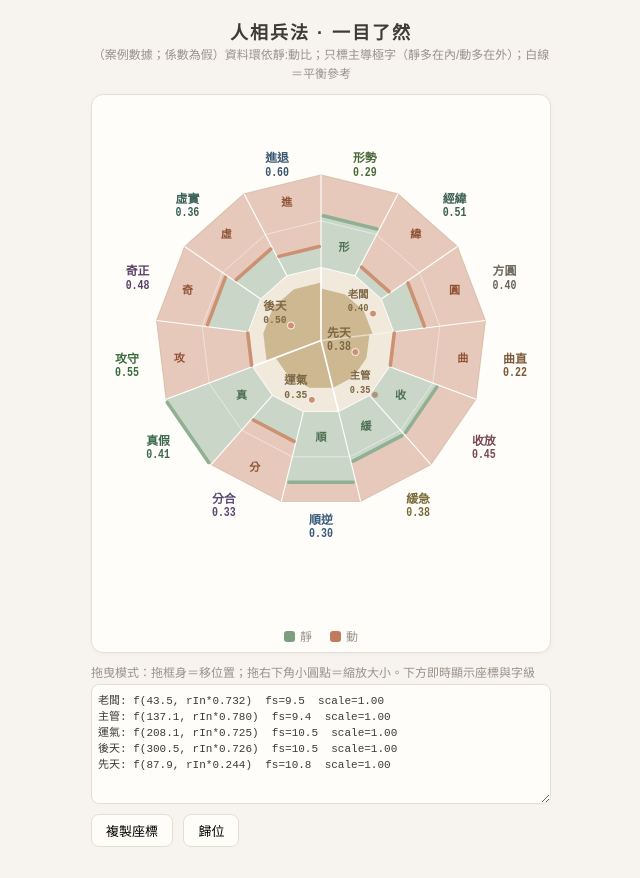
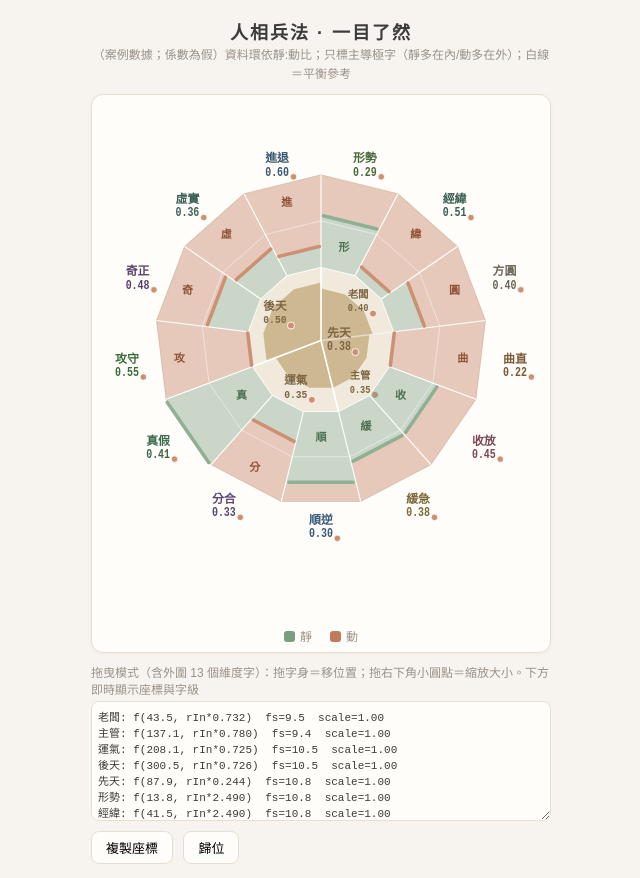
Before and after one commit to tsmik/fengjian, a plain HTML site: page radar_test.html in a window 1280 px wide. Shown: the whole page, without its empty margins (319-959 px from the left). Drawn offline with Linux system fonts and the light colour scheme.

Commit message:
圖說：13 個維度字框也加入可拖曳/縮放
- 維度名+係數包進 .drg group、加 .rsz 縮放手把、push 進 LABELS
- 沿用既有拖曳/縮放/讀數邏輯，維度字一併出現在座標讀數

Co-Authored-By: Claude Opus 4.7 (1M context) <noreply@anthropic.com>

```diff
--- a/radar_test.html
+++ b/radar_test.html
@@ -27,7 +27,7 @@
     <div class="legend"><span><i style="background:var(--static)"></i>靜</span><span><i style="background:var(--active)"></i>動</span></div>
   </div>
   <div style="margin-top:10px">
-    <div style="font-size:12px;color:var(--text3);margin-bottom:4px">拖曳模式：拖框身＝移位置；拖右下角小圓點＝縮放大小。下方即時顯示座標與字級</div>
+    <div style="font-size:12px;color:var(--text3);margin-bottom:4px">拖曳模式（含外圍 13 個維度字）：拖字身＝移位置；拖右下角小圓點＝縮放大小。下方即時顯示座標與字級</div>
     <textarea id="coords" readonly style="width:100%;height:120px;font-family:monospace;font-size:11px;border:1px solid var(--border);border-radius:8px;padding:6px;background:var(--card);color:var(--text)"></textarea>
     <button id="copyBtn" style="margin-top:6px;padding:6px 14px;border:1px solid var(--border);border-radius:8px;background:var(--card);font-size:13px;cursor:pointer">複製座標</button>
     <button id="resetBtn" style="margin-top:6px;margin-left:6px;padding:6px 14px;border:1px solid var(--border);border-radius:8px;background:var(--card);font-size:13px;cursor:pointer">歸位</button>
@@ -102,9 +102,14 @@ DIMS.forEach((dm,i)=>{const mid=(spans[i][0]+spans[i][1])/2;const jDom=dm.j>dm.d
   else{const pd=f(mid,rOuter);svg+=`<text x="${pd[0].toFixed(1)}" y="${(pd[1]+3.5).toFixed(1)}" font-size="10" text-anchor="middle" fill="${Ad}" font-weight="700">${dm.dc}</text>`;}});
 // 維度名+係數
 const FSD=10.8;
-DIMS.forEach((dm,i)=>{const mid=(spans[i][0]+spans[i][1])/2;const lp=f(mid,rOut+16);const c=Math.sin(rad(mid));const an=c>0.25?'start':c<-0.25?'end':'middle';const col=DIMTXT[i];const tl=(dm.dn.length*FSD).toFixed(1);
-  svg+=`<text x="${lp[0].toFixed(1)}" y="${lp[1].toFixed(1)}" font-size="${FSD}" text-anchor="${an}" fill="${col}" font-weight="600">${dm.dn}</text>`;
-  svg+=`<text x="${lp[0].toFixed(1)}" y="${(lp[1]+12).toFixed(1)}" font-size="${FSD}" textLength="${tl}" lengthAdjust="spacingAndGlyphs" text-anchor="${an}" fill="${col}" font-family="monospace" font-weight="600">${dm.c.toFixed(2)}</text>`;});
+DIMS.forEach((dm,i)=>{const mid=(spans[i][0]+spans[i][1])/2;const lp=f(mid,rOut+16);const c=Math.sin(rad(mid));const an=c>0.25?'start':c<-0.25?'end':'middle';const col=DIMTXT[i];const tl=(dm.dn.length*FSD).toFixed(1);const key=dm.dn;
+  const w=dm.dn.length*FSD;const hx=an==='start'?lp[0]+w+4:an==='end'?lp[0]+4:lp[0]+w/2+4;
+  LABELS.push({key,x:lp[0],y:lp[1],fs:FSD});
+  svg+=`<g class="drg" data-key="${key}">`
+     +`<text x="${lp[0].toFixed(1)}" y="${lp[1].toFixed(1)}" font-size="${FSD}" text-anchor="${an}" fill="${col}" font-weight="600">${dm.dn}</text>`
+     +`<text x="${lp[0].toFixed(1)}" y="${(lp[1]+12).toFixed(1)}" font-size="${FSD}" textLength="${tl}" lengthAdjust="spacingAndGlyphs" text-anchor="${an}" fill="${col}" font-family="monospace" font-weight="600">${dm.c.toFixed(2)}</text>`
+     +`<circle class="rsz" data-key="${key}" cx="${hx.toFixed(1)}" cy="${(lp[1]+13).toFixed(1)}" r="3.0" fill="#cc9173" stroke="#fff" stroke-width="0.8"/>`
+     +`</g>`;});
 const poly=document.getElementById('poly');
 poly.innerHTML=svg;
 // ===== 拖曳調框位置/大小 + 座標讀數 =====
```
